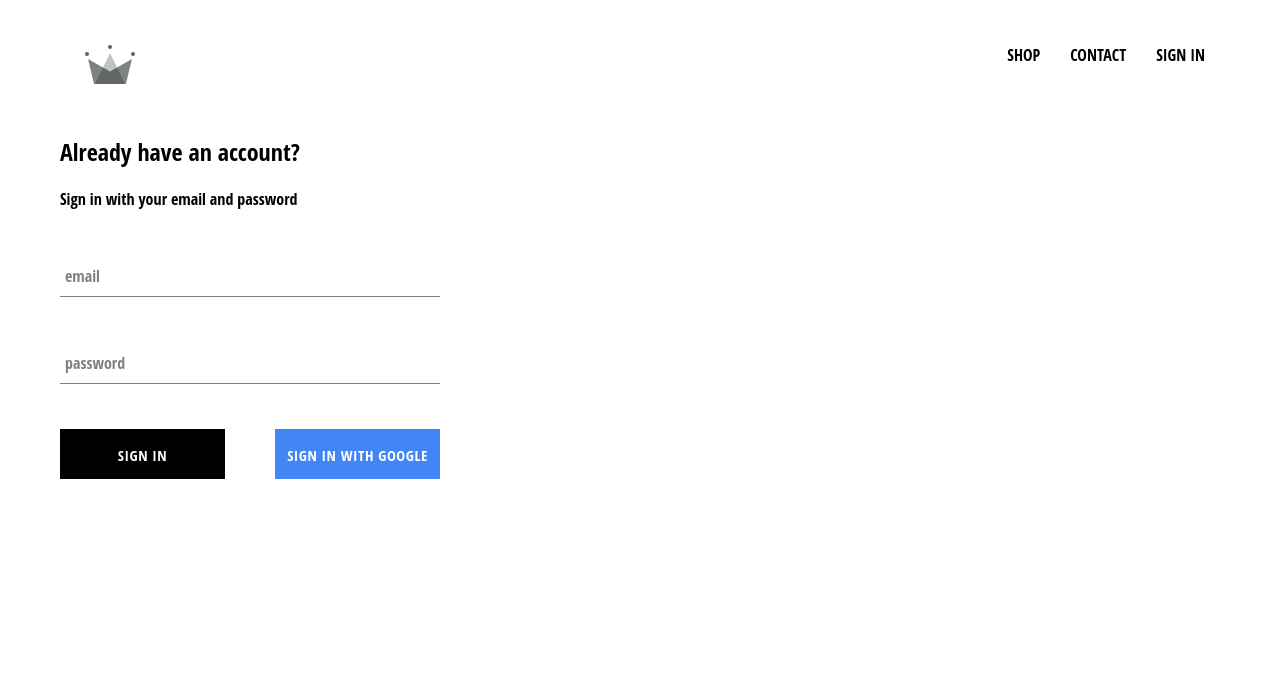
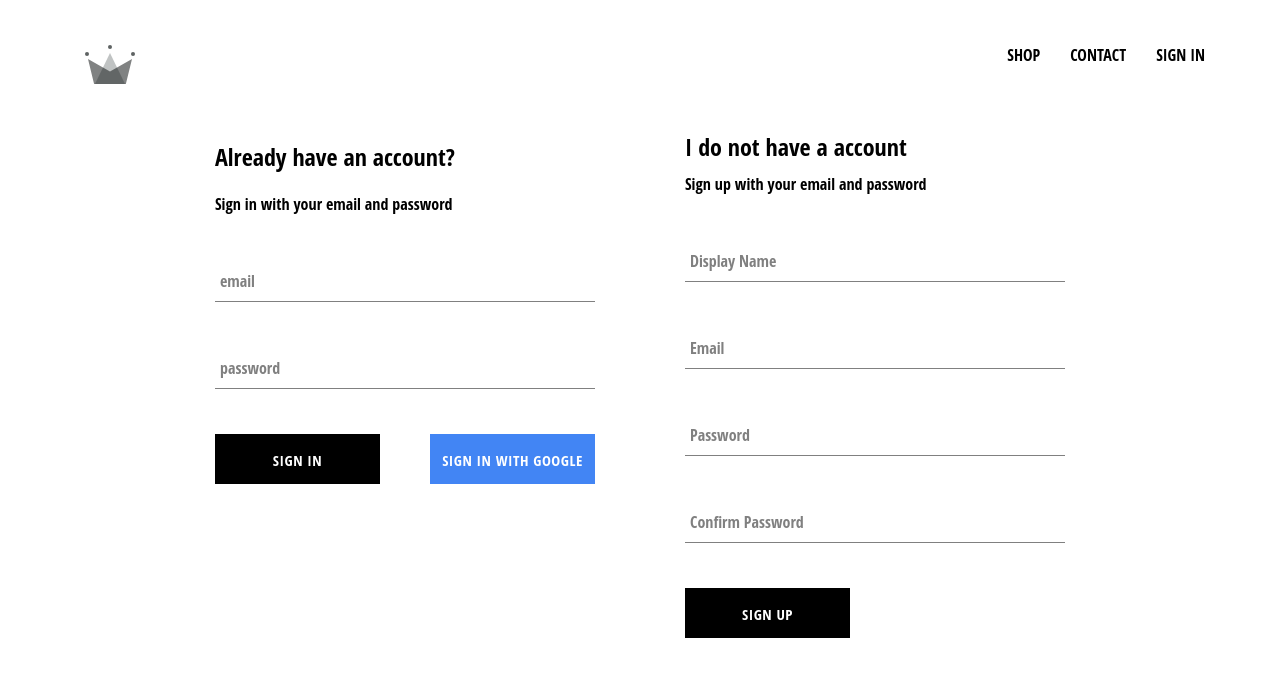
Before and after one commit to AndrewDiebold/e-comm-app, a React (Create React App) app: page /signin in a window 1280 px wide. Shown: the top 676 px of the page. Built offline with nearby package versions, Linux system fonts and the light colour scheme; no server answers; the HTML template or start-up script is replaced by a standard one.

Commit message:
finished ability to add authenticated users to firestore with email/password or google credentials

```diff
--- a/src/components/sign-in/sign-in.component.jsx
+++ b/src/components/sign-in/sign-in.component.jsx
@@ -48,7 +48,7 @@
           <FormInput
             name='password'
             type='password'
-            value={this.state.email}
+            value={this.state.password}
             handleChange={this.handleChange}
             label='password'
             required
--- a/src/pages/sign-in-and-sign-up/sign-in-and-sign-up.component.jsx
+++ b/src/pages/sign-in-and-sign-up/sign-in-and-sign-up.component.jsx
@@ -1,12 +1,14 @@
 import React from 'react';
 
-import SignIn from '../../components/sign-in/sign-in.component'
+import SignIn from '../../components/sign-in/sign-in.component';
+import SignUp from '../../components/sign-up/sign-up.component';
 
 import './sign-in-and-sign-up.styles.scss';
 
 const SignInAndSignUpPage = () => (
   <div className='sign-in-and-sign-up'>
     <SignIn />
+    <SignUp />
   </div>
 );
 
--- a/src/pages/sign-in-and-sign-up/sign-in-and-sign-up.styles.scss
+++ b/src/pages/sign-in-and-sign-up/sign-in-and-sign-up.styles.scss
@@ -0,0 +1,6 @@
+.sign-in-and-sign-up {
+  width: 850px;
+  display: flex;
+  justify-content: space-between;
+  margin: 30px auto;
+}
```
